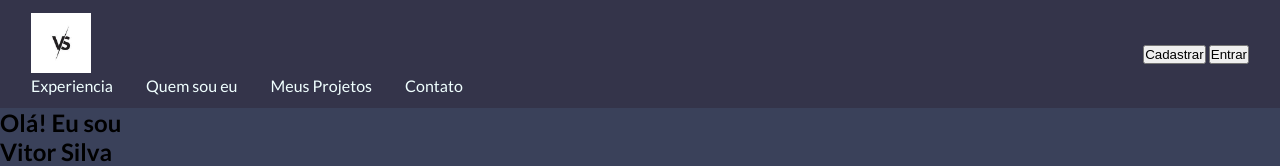
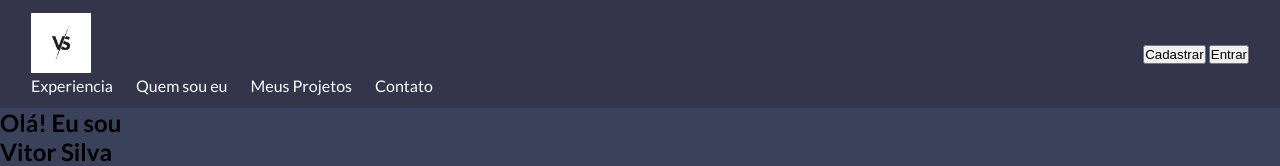
Before and after one commit to Vitor701/PORTIFOLIO, a plain HTML site: page index.html in a window 1280 px wide. Shown: the top 166 px of the page. Drawn offline with Linux system fonts and the light colour scheme; a script that the page names is missing.

Commit message:
Cbeçalho

```diff
--- a/style.css
+++ b/style.css
@@ -69,22 +69,24 @@ position: left;
 
 
 }
-
-
-
-.informações a {
-    margin-right:30px;/* Adiciona espaçamento à direita de cada link */
-    text-decoration: none; /* Remove o sublinhado dos links */
-    color:azure;
-    text-align: center;
+/*
+nav{
+    display: flex;
+    gap: 2 rem;
+    justify-content: center;
+    align-items: center;
+    margin-right: 30px;
+}
+*/
 
 
 
 
 
-
+.informações a {
+    margin-right:20px; /* Adiciona espaçamento à direita de cada link */
+    text-decoration: none;  /* Remove o sublinhado dos links */
+    color:azure;
+    text-align: center;
+    justify-content: center;
 }
-
-.informações a:last-child {
-    margin-right: 120px; /* Remove o espaçamento do último link */
-}
```
